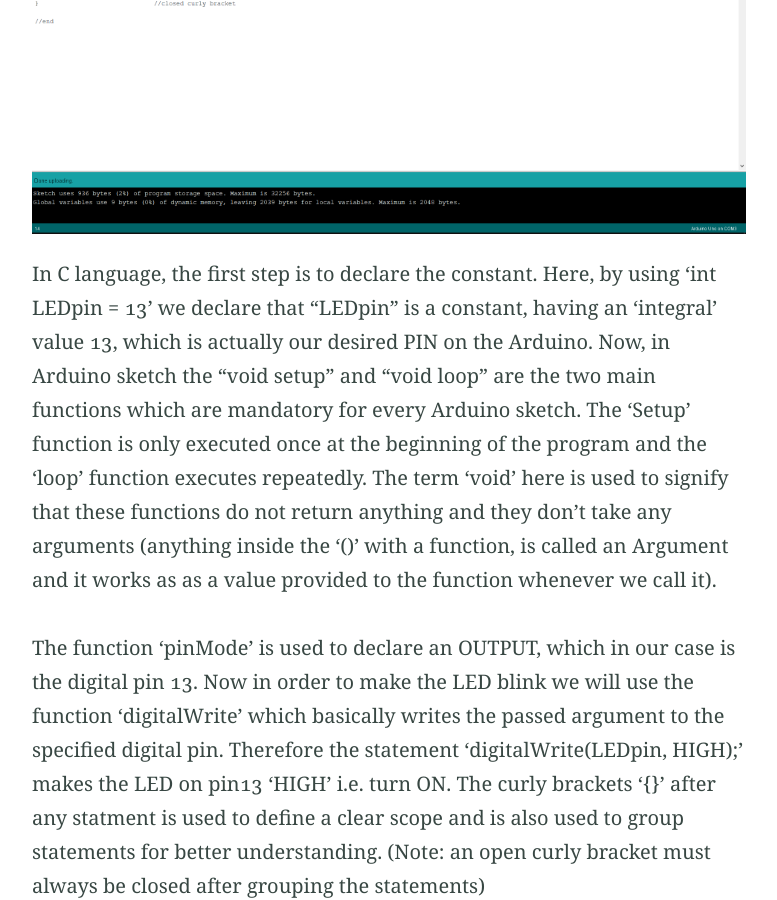
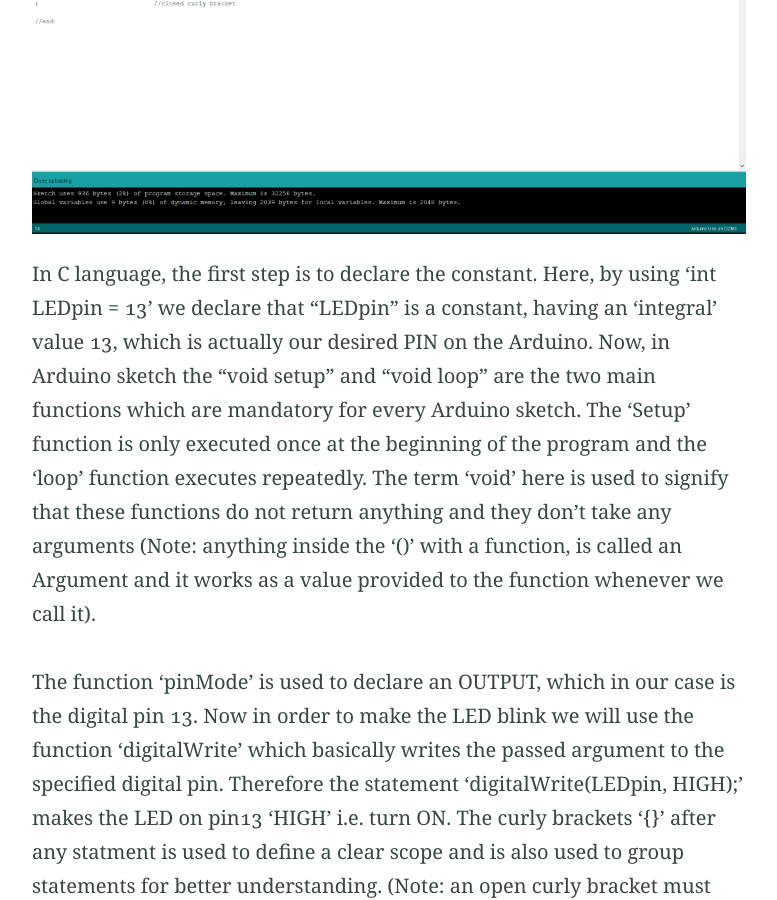
Before and after one commit to aka-Kush/aka-Kush.github.io, a Jekyll site: the page built from _posts/2020-08-02-proj1.md, in a window 1280 px wide and 900 px high, scrolled down 6508 px. Shown: the whole window, without its empty margins (251-1028 px from the left). Built offline with Jekyll 4.4.1, drawn with Linux system fonts in a browser that asks for light colours; our own code applies the rules of GitHub Pages for plain Markdown files; some of the changed text lies outside the part shown.

Commit message:
Update 2020-08-02-proj1.md

````diff
--- a/_posts/2020-08-02-proj1.md
+++ b/_posts/2020-08-02-proj1.md
@@ -49,7 +49,7 @@
 _Resistor_ is used for reducing the current flow by causing resistance to the flow. It is used to prevent our LED from burning in the case of
 excess current flow.
 
-_USB wire_ is used to power the Arduino. We can also use a power adapter but for our project power supply through USB is enough.
+_USB wire_ is used to power the Arduino. We can also use a power adapter but for our project, power supply through USB is enough.
 _Jumper wires_ are used to connect the components.
 This project can also be performed using the built-in LED on the Arduino but an external _LED_ is preferred for a more visible output and for the
 sake of numerous applications. LED has two legs, one of them is shorter than other. The shorter one is called _Cathode_ (negative) and the longer
@@ -115,7 +115,7 @@
 
 ```
 
-<small> for reference go to Arduino IDE: file > examples > basics > blink </small>
+<small> For reference go to Arduino IDE: file > examples > basics > blink </small>
 
 
 ### Program Explanation:
@@ -126,22 +126,23 @@
 constant, having an 'integral' value 13, which is actually our desired PIN on the Arduino.
 Now, in Arduino sketch the "void setup" and "void loop" are the two main functions which are mandatory for every Arduino
 sketch. The 'Setup' function is only executed once at the beginning of the program and the 'loop' function executes repeatedly.
-The term 'void' here is used to signify that these functions do not return anything and they don't take any arguments (anything
-inside the '()' with a function, is called an Argument and it works as as a value provided to the function whenever we call it).
+The term 'void' here is used to signify that these functions do not return anything and they don't take any arguments
+(Note: anything inside the '()' with a function, is called an Argument and it works as a value provided to the function whenever we call it).
 
 The function 'pinMode' is used to declare an OUTPUT, which in our case is the digital pin 13.
 Now in order to make the LED blink we will use the function 'digitalWrite' which basically writes the passed argument
 to the specified digital pin. Therefore the statement 'digitalWrite(LEDpin, HIGH);' makes the LED on pin13 'HIGH' i.e. turn ON.
 The curly brackets '{}' after any statment is used to define a clear scope and is also used to group statements for better
-understanding. (Note: an open curly bracket must always be closed after grouping the statements)
+understanding.
+(Note: an open curly bracket must always be closed after grouping the statements)
 
 Now the function 'delay' takes one argument in milliseconds which holds the LED on that state for the specified time.
-Therefore the statement 'delay(1000)' makes the LED glow and hold it for one second.
+Therefore, the statement 'delay(1000);' makes the LED glow and hold it for one second.
 The statment 'digitalWrite(LEDpin,LOW);' does exact same thing as 'digitalWrite(LEDpin, HIGH);' but instead of turning the
 LED 'ON', it makes the LED on pin13 'LOW' i.e. turn OFF and 'delay(1000);' turns 'OFF' the LED and holds it for a second.
 
 You might be wondering that what is the use of a semicolon ';' after every piece of code. Well, in C/C++ semicolon acts as
-a Terminator and it used to tell that we have reached the end of the command. Semicolon at the end of a command is mandatory in C/C++ language.
+a Terminator and it used to tell the compiler that we have reached the end of the command. Semicolon at the end of a command is mandatory in C/C++ language.
 
 
 Now we are done with our Program and Hardware. It's time to upload the sketch to the Arduino.
@@ -192,14 +193,14 @@
 //end
 
 ```
-{% include video.html id="MK3OeUyHVo" title="" %}
+[Click Here to see the result of the above code](https://youtu.be/_MK3OeUyHVo)
 
-As you can see now the pattern of blinking LED has been changed.
+As you can see, now the pattern of blinking LED has been changed.
 
 ### Conclusion:
 In this blog we looked at some C language functions and their uses. We also looked at a basic layout of Arduino
 sketch and also learnt how to make an external LED blink with different patterns.
-This was a basic Example; We will keep stepping up. So for many more such projects, stay tuned!
+This was just a basic Example; We will keep stepping up. So for many more such projects, stay tuned!
 
 
 #### Thank You!
````
Also changed, not shown: other parts of _posts/2020-08-02-proj1.md (+8 -8 lines).
